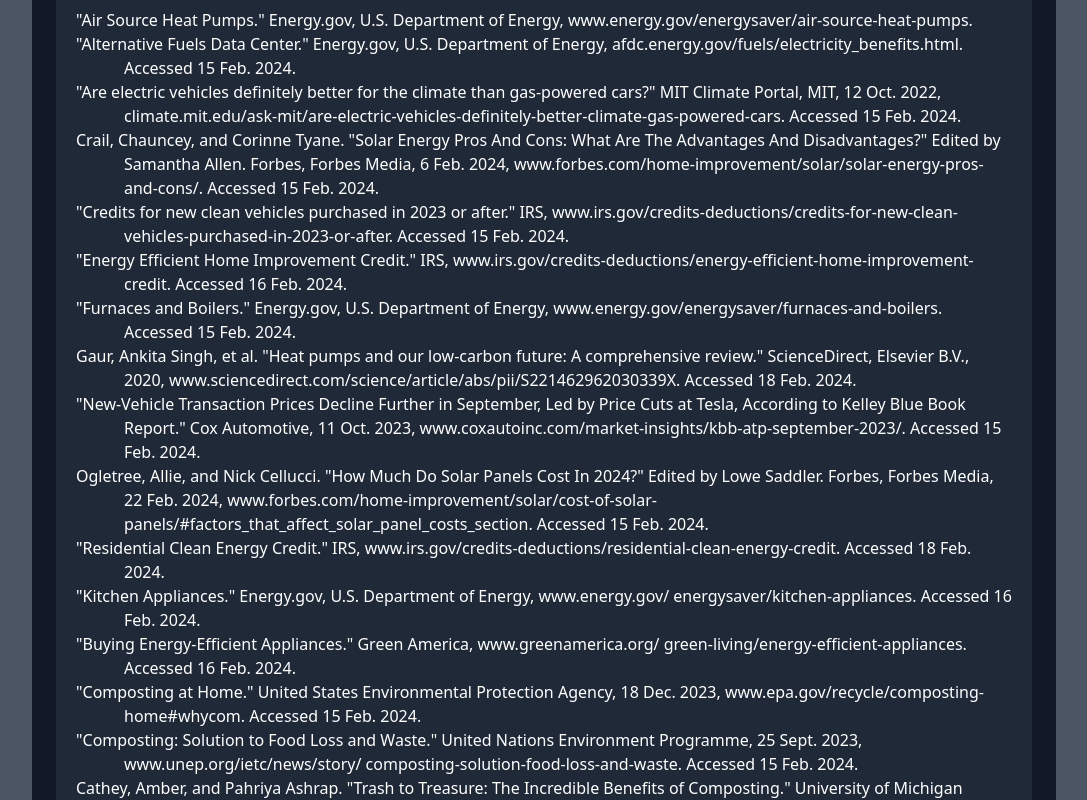
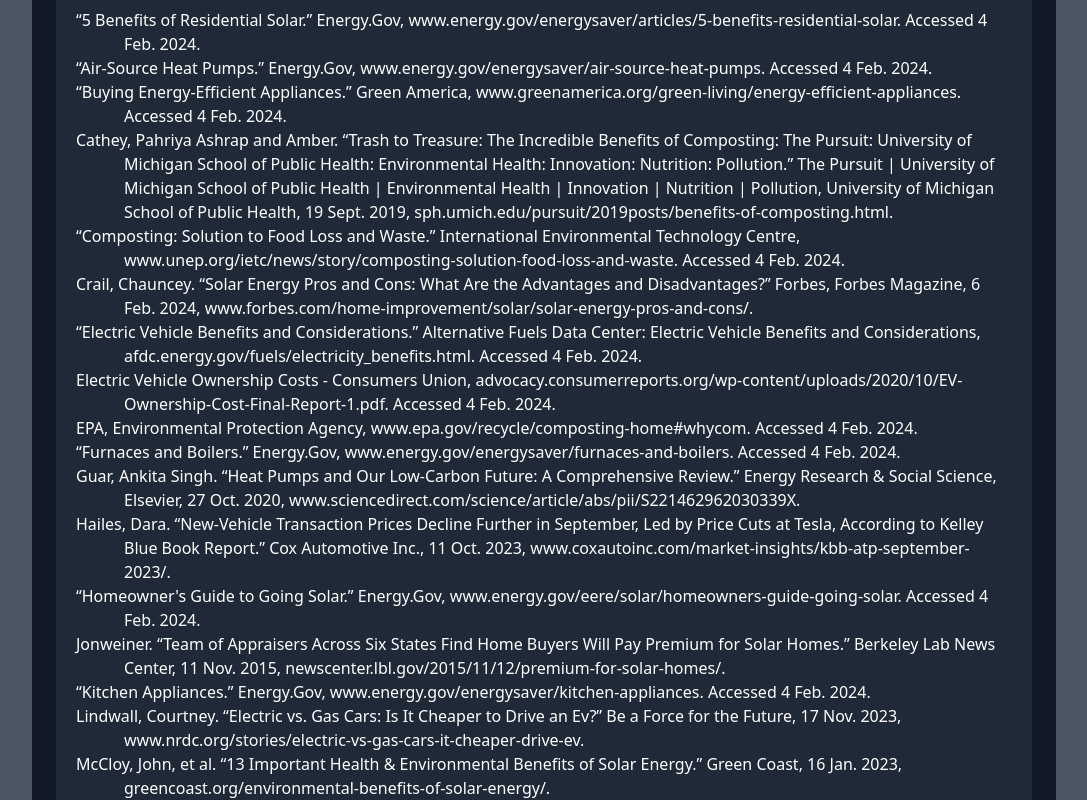
Before and after one commit to AliMacky/TSA-2023-WebMaster, a React (Vite) app in the folder frontend/: page /about in a window 1280 px wide. Shown: the part 280-1080 px from the top of the page, without its empty margins (96-1183 px from the left). Built offline with nearby package versions, Linux system fonts and the light colour scheme.

Commit message:
fixed mobile stuff
yes

```diff
--- a/frontend/src/pages/About.jsx
+++ b/frontend/src/pages/About.jsx
@@ -48,118 +48,80 @@
                     <h2 className="text-center text-3xl p-2">Sources</h2>
                     <div className="pl-14 -indent-12 p-2 break-words">
                         <p>
-                            "Air Source Heat Pumps." Energy.gov, U.S. Department
-                            of Energy,
-                            www.energy.gov/energysaver/air-source-heat-pumps.
+                            “5 Benefits of Residential Solar.” Energy.Gov, www.energy.gov/energysaver/articles/5-benefits-residential-solar. Accessed 4 Feb. 2024.
                         </p>
 
                         <p>
-                            "Alternative Fuels Data Center." Energy.gov, U.S.
-                            Department of Energy,
-                            afdc.energy.gov/fuels/electricity_benefits.html.
-                            Accessed 15 Feb. 2024.
+                            “Air-Source Heat Pumps.” Energy.Gov, www.energy.gov/energysaver/air-source-heat-pumps. Accessed 4 Feb. 2024.
                         </p>
 
                         <p>
-                            "Are electric vehicles definitely better for the
-                            climate than gas-powered cars?" MIT Climate Portal,
-                            MIT, 12 Oct. 2022,
-                            climate.mit.edu/ask-mit/are-electric-vehicles-definitely-better-climate-gas-powered-cars.
-                            Accessed 15 Feb. 2024.
+                            “Buying Energy-Efficient Appliances.” Green America, www.greenamerica.org/green-living/energy-efficient-appliances. Accessed 4 Feb. 2024.
                         </p>
 
                         <p>
-                            Crail, Chauncey, and Corinne Tyane. "Solar Energy
-                            Pros And Cons: What Are The Advantages And
-                            Disadvantages?" Edited by Samantha Allen. Forbes,
-                            Forbes Media, 6 Feb. 2024,
-                            www.forbes.com/home-improvement/solar/solar-energy-pros-and-cons/.
-                            Accessed 15 Feb. 2024.
+                            Cathey, Pahriya Ashrap and Amber. “Trash to Treasure: The Incredible Benefits of Composting: The Pursuit: University of Michigan School of Public Health: Environmental Health: Innovation: Nutrition: Pollution.” The Pursuit | University of Michigan School of Public Health | Environmental Health | Innovation | Nutrition | Pollution, University of Michigan School of Public Health, 19 Sept. 2019, sph.umich.edu/pursuit/2019posts/benefits-of-composting.html.
                         </p>
 
                         <p>
-                            "Credits for new clean vehicles purchased in 2023 or
-                            after." IRS,
-                            www.irs.gov/credits-deductions/credits-for-new-clean-vehicles-purchased-in-2023-or-after.
-                            Accessed 15 Feb. 2024.
+                            “Composting: Solution to Food Loss and Waste.” International Environmental Technology Centre, www.unep.org/ietc/news/story/composting-solution-food-loss-and-waste. Accessed 4 Feb. 2024.
                         </p>
 
                         <p>
-                            "Energy Efficient Home Improvement Credit." IRS,
-                            www.irs.gov/credits-deductions/energy-efficient-home-improvement-credit.
-                            Accessed 16 Feb. 2024.
+                            Crail, Chauncey. “Solar Energy Pros and Cons: What Are the Advantages and Disadvantages?” Forbes, Forbes Magazine, 6 Feb. 2024, www.forbes.com/home-improvement/solar/solar-energy-pros-and-cons/.
                         </p>
 
                         <p>
-                            "Furnaces and Boilers." Energy.gov, U.S. Department
-                            of Energy,
-                            www.energy.gov/energysaver/furnaces-and-boilers.
-                            Accessed 15 Feb. 2024.
+                            “Electric Vehicle Benefits and Considerations.” Alternative Fuels Data Center: Electric Vehicle Benefits and Considerations, afdc.energy.gov/fuels/electricity_benefits.html. Accessed 4 Feb. 2024.
                         </p>
 
                         <p>
-                            Gaur, Ankita Singh, et al. "Heat pumps and our
-                            low-carbon future: A comprehensive review."
-                            ScienceDirect, Elsevier B.V., 2020,
-                            www.sciencedirect.com/science/article/abs/pii/S221462962030339X.
-                            Accessed 18 Feb. 2024.
+                            Electric Vehicle Ownership Costs - Consumers Union, advocacy.consumerreports.org/wp-content/uploads/2020/10/EV-Ownership-Cost-Final-Report-1.pdf. Accessed 4 Feb. 2024.
                         </p>
 
                         <p>
-                            "New-Vehicle Transaction Prices Decline Further in
-                            September, Led by Price Cuts at Tesla, According to
-                            Kelley Blue Book Report." Cox Automotive, 11 Oct.
-                            2023,
-                            www.coxautoinc.com/market-insights/kbb-atp-september-2023/.
-                            Accessed 15 Feb. 2024.
+                            EPA, Environmental Protection Agency, www.epa.gov/recycle/composting-home#whycom. Accessed 4 Feb. 2024.
                         </p>
 
                         <p>
-                            Ogletree, Allie, and Nick Cellucci. "How Much Do
-                            Solar Panels Cost In 2024?" Edited by Lowe Saddler.
-                            Forbes, Forbes Media, 22 Feb. 2024,
-                            www.forbes.com/home-improvement/solar/cost-of-solar-panels/#factors_that_affect_solar_panel_costs_section.
-                            Accessed 15 Feb. 2024.
+                            “Furnaces and Boilers.” Energy.Gov, www.energy.gov/energysaver/furnaces-and-boilers. Accessed 4 Feb. 2024.
                         </p>
 
                         <p>
-                            "Residential Clean Energy Credit." IRS,
-                            www.irs.gov/credits-deductions/residential-clean-energy-credit.
-                            Accessed 18 Feb. 2024.
+                            Guar, Ankita Singh. “Heat Pumps and Our Low-Carbon Future: A Comprehensive Review.” Energy Research & Social Science, Elsevier, 27 Oct. 2020, www.sciencedirect.com/science/article/abs/pii/S221462962030339X.
                         </p>
                         <p>
-                            "Kitchen Appliances." Energy.gov, U.S. Department of
-                            Energy, www.energy.gov/
-                            energysaver/kitchen-appliances. Accessed 16 Feb.
-                            2024.
+                            Hailes, Dara. “New-Vehicle Transaction Prices Decline Further in September, Led by Price Cuts at Tesla, According to Kelley Blue Book Report.” Cox Automotive Inc., 11 Oct. 2023, www.coxautoinc.com/market-insights/kbb-atp-september-2023/.
                         </p>
                         <p>
-                            "Buying Energy-Efficient Appliances." Green America,
-                            www.greenamerica.org/
-                            green-living/energy-efficient-appliances. Accessed
-                            16 Feb. 2024.
+                            “Homeowner's Guide to Going Solar.” Energy.Gov, www.energy.gov/eere/solar/homeowners-guide-going-solar. Accessed 4 Feb. 2024.
                         </p>
                         <p>
-                            "Composting at Home." United States Environmental
-                            Protection Agency, 18 Dec. 2023,
-                            www.epa.gov/recycle/composting-home#whycom. Accessed
-                            15 Feb. 2024.
+                            Jonweiner. “Team of Appraisers Across Six States Find Home Buyers Will Pay Premium for Solar Homes.” Berkeley Lab News Center, 11 Nov. 2015, newscenter.lbl.gov/2015/11/12/premium-for-solar-homes/.
                         </p>
                         <p>
-                            "Composting: Solution to Food Loss and Waste."
-                            United Nations Environment Programme, 25 Sept. 2023,
-                            www.unep.org/ietc/news/story/
-                            composting-solution-food-loss-and-waste. Accessed 15
-                            Feb. 2024.
+                            “Kitchen Appliances.” Energy.Gov, www.energy.gov/energysaver/kitchen-appliances. Accessed 4 Feb. 2024.
                         </p>
                         <p>
-                            Cathey, Amber, and Pahriya Ashrap. "Trash to
-                            Treasure: The Incredible Benefits of Composting."
-                            University of Michigan School of Public Health, The
-                            Regents of the University of Michigan, 19 Sept.
-                            2019, sph.umich.edu/pursuit/
-                            2019posts/benefits-of-composting.html. Accessed 15
-                            Feb. 2024.
+                            Lindwall, Courtney. “Electric vs. Gas Cars: Is It Cheaper to Drive an Ev?” Be a Force for the Future, 17 Nov. 2023, www.nrdc.org/stories/electric-vs-gas-cars-it-cheaper-drive-ev.
+                        </p>
+                        <p>
+                            McCloy, John, et al. “13 Important Health & Environmental Benefits of Solar Energy.” Green Coast, 16 Jan. 2023, greencoast.org/environmental-benefits-of-solar-energy/.
+                        </p>
+                        <p>
+                            McMahon, Jeff. “Electric Vehicles Cost Less than Half as Much to Drive.” Forbes, Forbes Magazine, 16 Jan. 2018, www.forbes.com/sites/jeffmcmahon/2018/01/14/electric-vehicles-cost-less-than-half-as-much-to-drive/?sh=215332a03f97.
+                        </p>
+                        <p>
+                            Ogletree, Allie. “How Much Do Solar Panels Cost in 2024?” Forbes, Forbes Magazine, 22 Feb. 2024, www.forbes.com/home-improvement/solar/cost-of-solar-panels/#factors_that_affect_solar_panel_costs_section.
+                        </p>
+                        <p>
+                            “Residential Clean Energy Credit.” Internal Revenue Service, www.irs.gov/credits-deductions/residential-clean-energy-credit. Accessed 4 Feb. 2024.
+                        </p>
+                        <p>
+                            Ritchie, Hannah, and Max Roser. “Sector by Sector: Where Do Global Greenhouse Gas Emissions Come From?” Our World in Data, 28 Dec. 2023, ourworldindata.org/ghg-emissions-by-sector.
+                        </p>
+                        <p>
+                            Warwick, Sarah. “Eco Home Improvements: How to Make Your House Greener.” Homesandgardens.Com, Homes & Gardens, 8 June 2022, www.homesandgardens.com/advice/eco-home-improvements.
                         </p>
                     </div>
                 </div>
--- a/frontend/src/pages/Garage.jsx
+++ b/frontend/src/pages/Garage.jsx
@@ -140,7 +140,7 @@
     const carText = (
         <div className="w-[90vw] max-w-[700px] lg:w-[40vw] max-h-[85vh] lg:max-h-[90vh] overflow-y-scroll xl:overflow-y-visible text-white text-center bg-gray-900 rounded-lg shadow-md p-4 lg:p-8">
             <button
-                className="absolute lg:top-2 lg:left-2 top-0 left-0 text-white text-lg lg:text-5xl lg:p-2"
+                className="absolute z-50 lg:top-2 lg:left-2 top-0 left-0 text-white text-lg lg:text-5xl lg:p-2"
                 onClick={() => {
                     moveCamera(1);
                     setClicked(false);
@@ -214,7 +214,7 @@
     const solarPowerText = (
         <div className="w-[90vw] max-w-[700px] lg:w-[40vw] max-h-[85vh] lg:max-h-[90vh] overflow-y-scroll xl:overflow-y-visible text-white text-center bg-gray-900 rounded-lg shadow-md p-4 lg:p-8">
             <button
-                className="absolute lg:top-2 lg:left-2 top-0 left-0 text-white text-lg lg:text-5xl lg:p-2"
+                className="absolute z-50 lg:top-2 lg:left-2 top-0 left-0 text-white text-lg lg:text-5xl lg:p-2"
                 onClick={() => {
                     moveCamera(1);
                     setClicked(false);
@@ -290,7 +290,7 @@
     const heatingText = (
         <div className="w-[90vw] max-w-[700px] lg:w-[40vw] max-h-[85vh] lg:max-h-[90vh] overflow-y-scroll xl:overflow-y-visible text-white text-center bg-gray-900 rounded-lg shadow-md p-4 lg:p-8">
             <button
-                className="absolute lg:top-2 lg:left-2 top-0 left-0 text-white text-lg lg:text-5xl lg:p-2"
+                className="absolute z-50 lg:top-2 lg:left-2 top-0 left-0 text-white text-lg lg:text-5xl lg:p-2"
                 onClick={() => {
                     moveCamera(1);
                     setClicked(false);
--- a/frontend/src/pages/Kitchen.jsx
+++ b/frontend/src/pages/Kitchen.jsx
@@ -134,7 +134,7 @@
     const fridgeText = (
         <div className="w-[90vw] max-w-[700px] lg:w-[40vw] max-h-[85vh] lg:max-h-[90vh] overflow-y-scroll xl:overflow-y-visible text-white text-center bg-gray-900 rounded-lg shadow-md p-4 lg:p-8">
             <button
-                className="absolute lg:top-2 lg:left-2 top-0 left-0 text-white text-lg lg:text-5xl lg:p-2"
+                className="absolute z-50 lg:top-2 lg:left-2 top-0 left-0 text-white text-lg lg:text-5xl lg:p-2"
                 onClick={() => {
                     moveCamera(1);
                     setClicked(false);
@@ -209,7 +209,7 @@
     const binText = (
         <div className="w-[90vw] max-w-[700px] lg:w-[40vw] max-h-[85vh] lg:max-h-[90vh] overflow-y-scroll xl:overflow-y-visible text-white text-center bg-gray-900 rounded-lg shadow-md p-4 lg:p-8">
             <button
-                className="absolute lg:top-2 lg:left-2 top-0 left-0 text-white text-lg lg:text-5xl lg:p-2"
+                className="absolute z-50 lg:top-2 lg:left-2 top-0 left-0 text-white text-lg lg:text-5xl lg:p-2"
                 onClick={() => {
                     moveCamera(1);
                     setClicked(false);
--- a/frontend/src/pages/Trash.jsx
+++ b/frontend/src/pages/Trash.jsx
@@ -172,6 +172,7 @@
     else if (screenSize.height > 1000) x = -3;
     else x = 0.5;
     if (screenSize.width > 2000) x = -10;
+    if (screenSize.width > 2 * screenSize.height) x = 15
 
     return (
         <>
```
